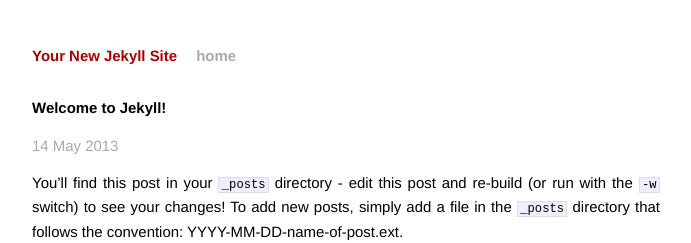
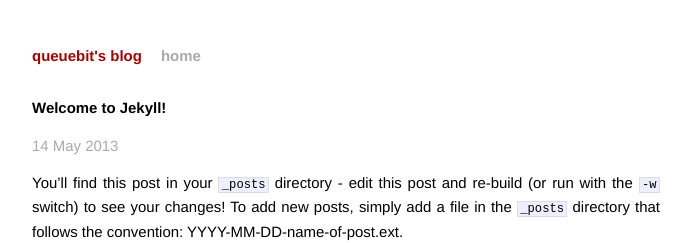
Before and after one commit to queuebit/queuebit.github.io, a Jekyll site: the page built from _posts/2013-05-14-welcome-to-jekyll.markdown, in a window 1280 px wide. Shown: the top 243 px of the page, without its empty margins (294-985 px from the left). Built offline with Jekyll 4.4.1, drawn with Linux system fonts in a browser that asks for light colours.

Commit message:
Fixed .gitignore and updated _config.yml

```diff
--- a/_config.yml
+++ b/_config.yml
@@ -1,2 +1,2 @@
-name: Your New Jekyll Site
+name: "queuebit's blog"
 pygments: true
```
Also changed, not shown: 1 other file.
